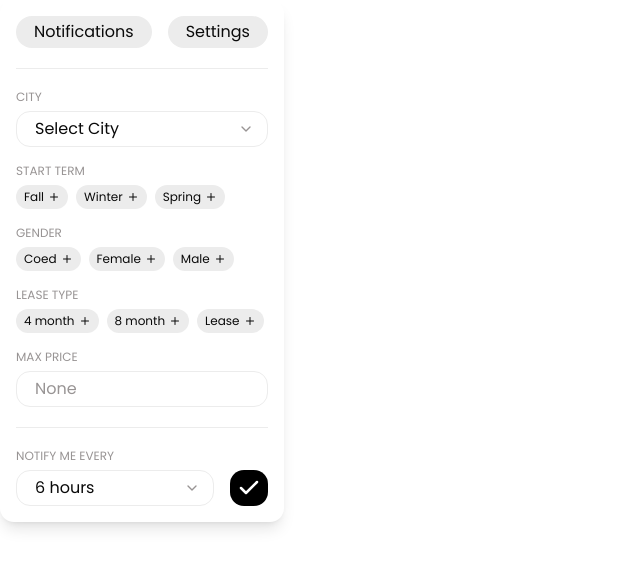
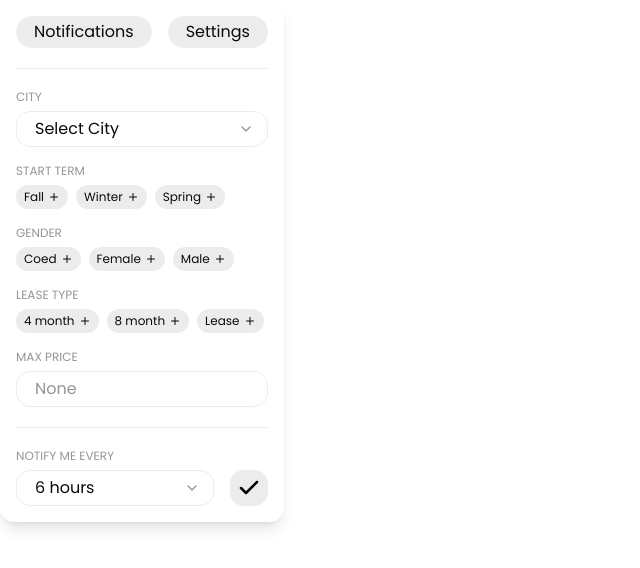
Before and after one commit to yannajask/bamboo-watch, a React (Vite) app: page / in a window 1280 px wide. Both pictures are taken after a click on the button "Settings". Shown: the top 568 px of the page, without its empty margins (0-640 px from the left). Built offline with nearby package versions, Linux system fonts and the light colour scheme.

Commit message:
initial spaghetti code for settings/notifications tabs

```diff
--- a/src/App.jsx
+++ b/src/App.jsx
@@ -14,9 +14,12 @@ const DEFAULT_CONFIG = {
     pollIntervalHours: 6,
 };
 
+
 function App() {
+  const [initialConfig, setInitialConfig] = React.useState(DEFAULT_CONFIG);
   const [config, setConfig] = React.useState(DEFAULT_CONFIG);
-  const [isSaved, setSaved] = React.useState(false);
+  const [saved, setSaved] = React.useState(false);
+  const [activeTab, setActiveTab] = React.useState("Notifications");
 
   React.useEffect(() => {
     async function loadConfig() {
@@ -24,6 +27,7 @@ function App() {
         const storageResp = await browser.storage.local.get("config");
         const loadedConfig = storageResp.config || DEFAULT_CONFIG;
         setConfig({ ...loadedConfig });
+        setInitialConfig({ ...loadedConfig });
       } catch (error) {
         console.error("Failed to load config: ", error);
       }
@@ -32,10 +36,12 @@ function App() {
   }, []);
 
   const saveConfig = async () => {
+    if (!dirty) return;
     try {
       await browser.storage.local.set({ config: config });
       setSaved(true);
-      setTimeout(() => setSaved(false), 2000);
+      setInitialConfig({ ...config });
+      setTimeout(() => setSaved(false), 1000);
     } catch (error) {
       console.error("Failed to save config: ", error);
     }
@@ -47,15 +53,21 @@ function App() {
     setConfig((prev) => ({...prev, [key]: newValue }));
   };
 
-  return (
+  const dirty = (JSON.stringify(config) !== JSON.stringify(initialConfig));
+
+  const saveButtonClasses = () => {
+    const base = "rounded-xl h-9 px-1.75 ease-in duration-75 transition-colors";
+    if (saved) {
+      return `bg-green-200 text-white ${base}`;
+    } else if (dirty) {
+      return `bg-black text-white hover:opacity-90 ${base} hover:shadow-md`;
+    } else {
+      return `bg-[#ececec] text-black ${base}`;
+    }
+  };
+
+  const Settings = (
   <>
-      <div className="p-4 bg-white rounded-xl shadow-lg w-[284px]">
-      <div className="flex flex-col justify-center gap-4">
-        <div className="flex flex-row items-center justify-center gap-4">
-          <button className="bg-[#ececec] rounded-full h-8 gap-1.5 px-4.5 hover:shadow-sm ease-in duration-75">Notifications</button>
-          <button className="bg-[#ececec] rounded-full h-8 gap-1.5 px-4.5 hover:shadow-sm ease-in duration-75">Settings</button>
-        </div>
-        <div className="h-px bg-[#ececec] my-1 w-full"/>
       <Selector
         label="CITY"
         value={config.city}
@@ -124,10 +136,36 @@ function App() {
       />
       <button
           onClick={saveConfig}
-            className="bg-black text-white rounded-xl h-9 px-1.75 hover:shadow-sm ease-in duration-75"
+          className={saveButtonClasses()}
+          disabled={!dirty}
       >
         <Check strokeWidth={2.5}/>
       </button>
+    </div>
+  </>
+  )
+
+  return (
+    <>
+      <div className="p-4 bg-white rounded-xl shadow-lg w-[284px] max-h-[522.6px] overflow-hidden">
+        <div className="flex flex-col justify-center gap-4">
+          <div className="flex flex-row items-center justify-center gap-4">
+            <button
+              onClick={() => setActiveTab('Notifications')}
+              className="bg-[#ececec] rounded-full h-8 gap-1.5 px-4.5 hover:shadow-sm ease-in duration-75"
+            >
+              Notifications
+            </button>
+            <button
+              onClick={() => setActiveTab('Settings')}
+              className="bg-[#ececec] rounded-full h-8 gap-1.5 px-4.5 hover:shadow-sm ease-in duration-75"
+            >
+              Settings
+            </button>
+          </div>
+          <div className="h-px bg-[#ececec] my-1 w-full"/>
+          <div className="flex flex-col gap-4">
+            {activeTab === 'Settings' ? Settings : <div/>}
           </div>
         </div>
       </div>
```
Lines whose indentation alone changed are shown as unchanged.
